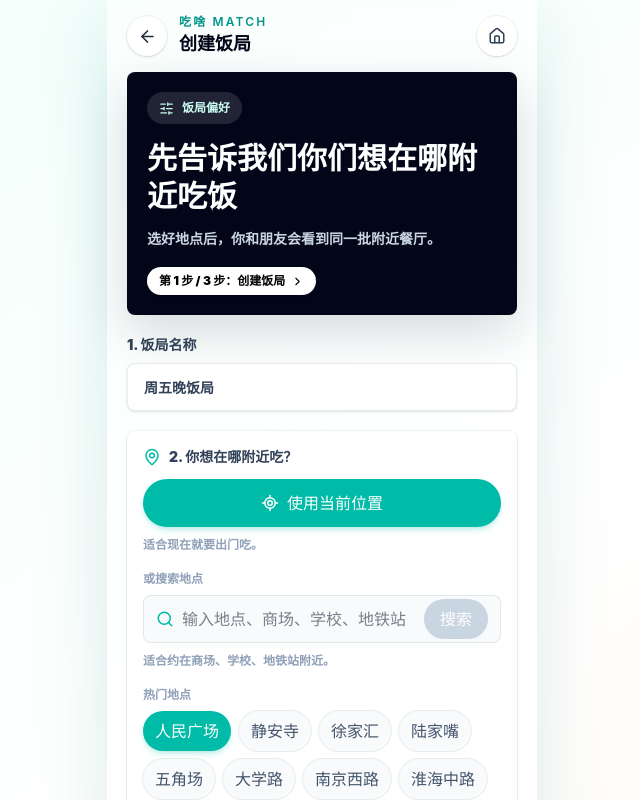
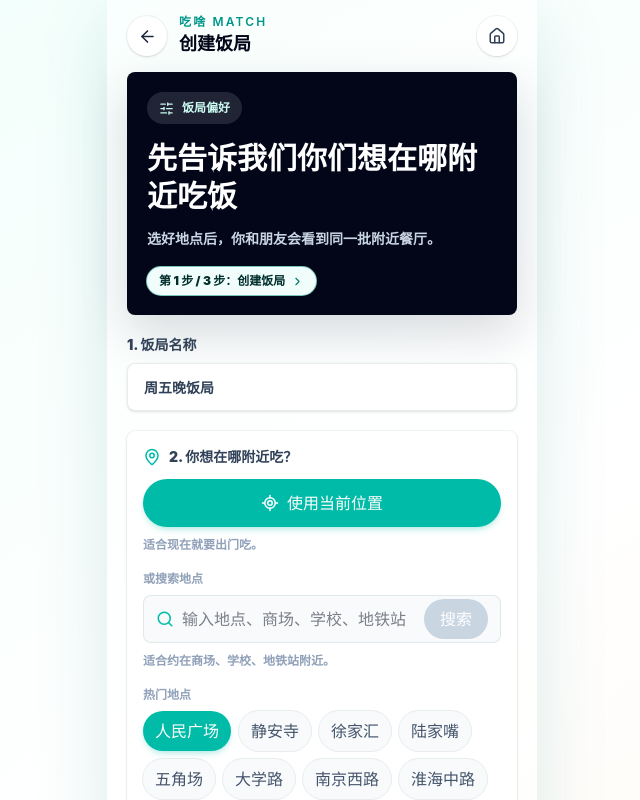
Before and after one commit to 3121070096-eng/chisha-Match, a Next.js app: page /create in a window 1280 px wide. Shown: the top 800 px of the page, without its empty margins (318-958 px from the left). Built offline with nearby package versions, Linux system fonts and the light colour scheme; no server answers.

Commit message:
fix: refine flow progress colors

```diff
--- a/components/FlowProgress.tsx
+++ b/components/FlowProgress.tsx
@@ -24,9 +24,9 @@ export function FlowProgress({ stage, className = "" }: FlowProgressProps) {
   }
 
   return (
-    <p className={`inline-flex items-center gap-1.5 rounded-full bg-white px-3 py-1.5 text-xs font-black !text-black shadow-sm ring-1 ring-black/10 ${className}`}>
+    <p className={`inline-flex items-center gap-1.5 rounded-full bg-teal-50 px-3 py-1.5 text-xs font-black !text-teal-950 shadow-sm ring-1 ring-teal-200/80 ${className}`}>
       {labels[stage]}
-      <ChevronRight size={13} className="!text-black" />
+      <ChevronRight size={13} className="!text-teal-700" />
     </p>
   );
 }
```
